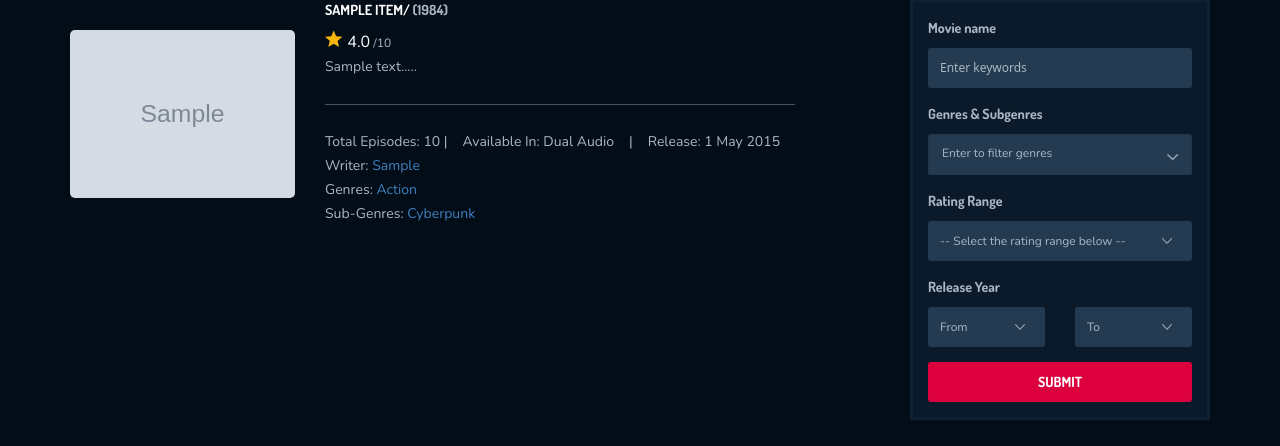
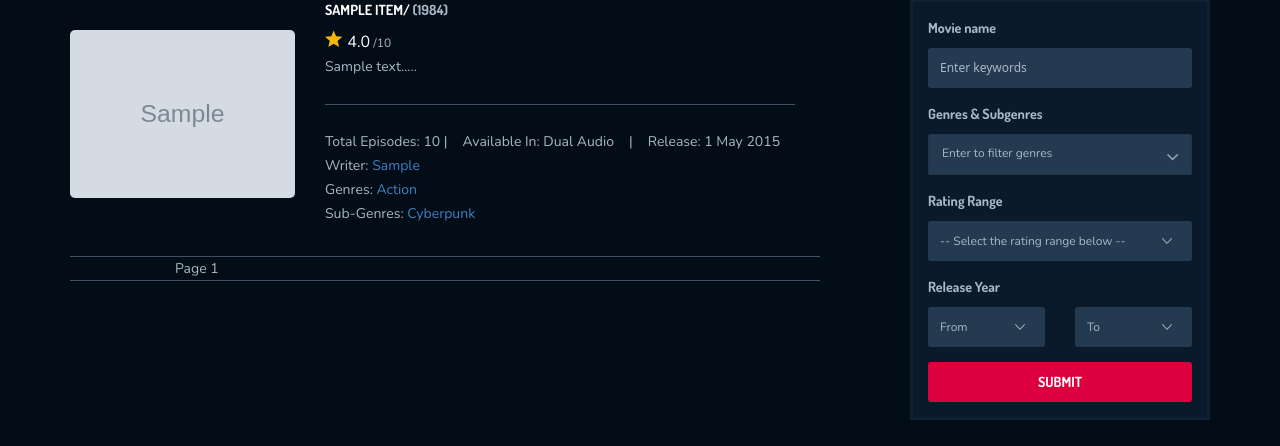
Before and after one commit to piyushsingariya/Aniverse, a Django app: page /anime-list/all/ in a window 1280 px wide. Shown: the part 525-971 px from the top of the page. Run offline with Django 3.2, Linux system fonts and the light colour scheme; tables that the repository leaves empty hold one stand-in row (values such as "Sample post"); grey boxes marked "Sample" are stand-in pictures; some libraries are stand-ins or nearby versions.

Commit message:
Changed Listing View

```diff
--- a/core/views.py
+++ b/core/views.py
@@ -2,7 +2,7 @@ from django.shortcuts import render
 from django.views.generic import DetailView, ListView, View
 from .models import Item
 from django.db.models import Q
-
+from django.core.paginator import Paginator, EmptyPage, PageNotAnInteger
 
 def latest_updated_list():
     return Item.objects.order_by("-updated")[:13]
@@ -27,13 +27,25 @@ class Search(ListView):
         return render(self.request, 'search.html', context)
 
 
-class AnimeListingView(ListView):
-    model = Item
-    template_name = "listing.html"
-    paginate_by = 1
+class AnimeListingView(View):
+    def get(self, *args, **kwargs):
+        queryset = Item.objects.all()
 
-    def get_paginate_by(self, queryset):
-        return self.request.GET.get('paginate_by', self.paginate_by)
+        paginator = Paginator(queryset, 10)
+        page_requested_var = 'page'
+        page = self.request.GET.get(page_requested_var)
+        try:
+            paginated_queryset = paginator.page(page)
+        except PageNotAnInteger:
+            paginated_queryset = paginator.page(1)
+        except EmptyPage:
+            paginated_queryset = paginator.page(paginator.num_pages)
+        context = {
+            'object_list': queryset,
+            'page_number': page_requested_var,
+            'queryset': paginated_queryset
+        }
+        return render(self.request, 'listing.html', context)
 
 
 class IndexView(View):
--- a/templates/listing.html
+++ b/templates/listing.html
@@ -21,7 +21,7 @@
             <div class="row ipad-width2">
                 <div class="col-md-8 col-sm-12 col-xs-12">
                     <div class="topbar-filter">
-                        <p>Found <span>{{ item_list.count }} movies</span> in total</p>
+                        <p>Found <span>{{ object_list.count }} movies</span> in total</p>
                         <label>Sort by:</label>
                         <select>
                             <option value="popularity">Popularity Descending</option>
@@ -34,7 +34,7 @@
                         <a href="listing.html" class="list"><i class="ion-ios-list-outline active"></i></a>
                         <a href="moviegrid.html" class="grid"><i class="ion-grid"></i></a>
                     </div>
-                    {% for item in item_list %}
+                    {% for item in queryset %}
                         <div class="movie-item-style-2">
                             <img src="{{ item.image.url }}" alt="">
                             <div class="mv-item-infor">
@@ -67,19 +67,17 @@
                             </div>
                         </div>
                     {% endfor %}
-                    {% if is_paginated %}
                         <div class="topbar-filter">
                             <div class="pagination2 center">
-                                {% if page_obj.has_previous %}
-                                    <a href="?page={{ page_obj.previous_page_number }}"><i class="ion-arrow-left-b"></i></a>
+                                {% if queryset.has_previous %}
+                                    <a href="?page={{ queryset.previous_page_number }}"><i class="ion-arrow-left-b"></i></a>
                                 {% endif %}
-                                <a class="active"><span>Page {{ page_obj.number }}</span></a>
-                                {% if page_obj.has_next %}
-                                    <a href="?page={{ page_obj.next_page_number }}"><i class="ion-arrow-right-b"></i></a>
+                                <a class="active"><span>Page {{ queryset.number }}</span></a>
+                                {% if queryset.has_next %}
+                                    <a href="?page={{ queryset.next_page_number }}"><i class="ion-arrow-right-b"></i></a>
                                 {% endif %}
                             </div>
                         </div>
-                    {% endif %}
                 </div>
                 <div class="col-md-4 col-sm-12 col-xs-12">
                     <div class="sidebar">
```
